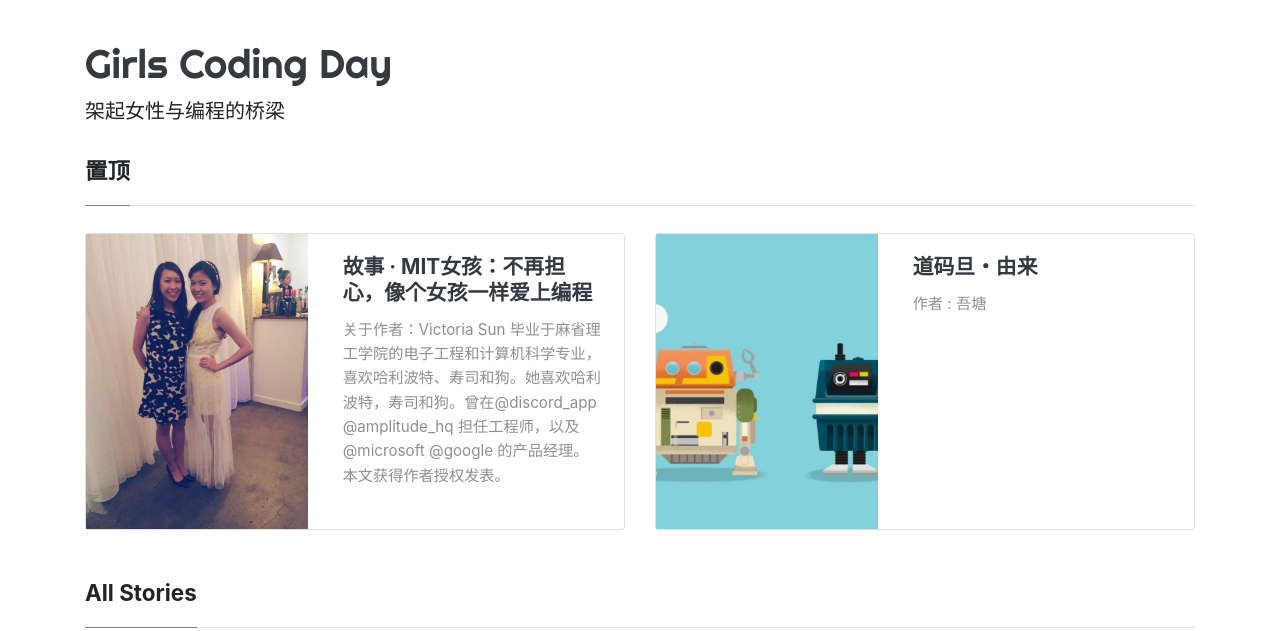
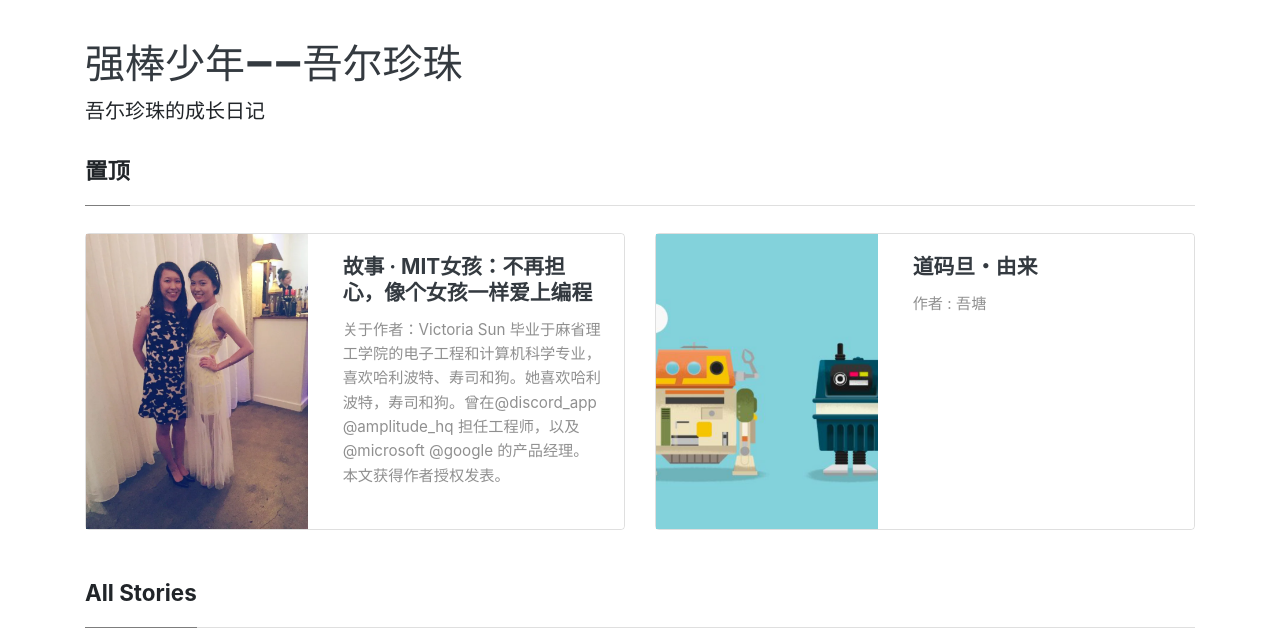
Before and after one commit to jcnju/my-first-web, a Jekyll site: the page built from index.html, in a window 1280 px wide and 900 px high, cut to the strip 0-631 px from the top of the window. Built offline with Jekyll 4.4.1, drawn with Linux system fonts in a browser that asks for light colours; nearby versions of some CDN libraries; the list of posts is cut into pages by our own code; some of the changed text lies outside the part shown.

Commit message:
更新配置文件

```diff
--- a/_config.yml
+++ b/_config.yml
@@ -1,12 +1,12 @@
 # "/" + 仓库的名字. 资源文件的路径组成部分
-baseurl: "/Girls-Coding-Day-Jekyll-blog-2"
+baseurl: "/my-first-web"
 
 # 网页的标题
-title: "Girls Coding Day"
+title: "强棒少年成长日记"
 # 网站的主标题
-name: "Girls Coding Day"
+name: "强棒少年——吾尔珍珠"
 # 网站副标题
-description: "架起女性与编程的桥梁"
+description: "吾尓珍珠的成长日记"
 
 # 分页配置
 # 每页文章数量
```
